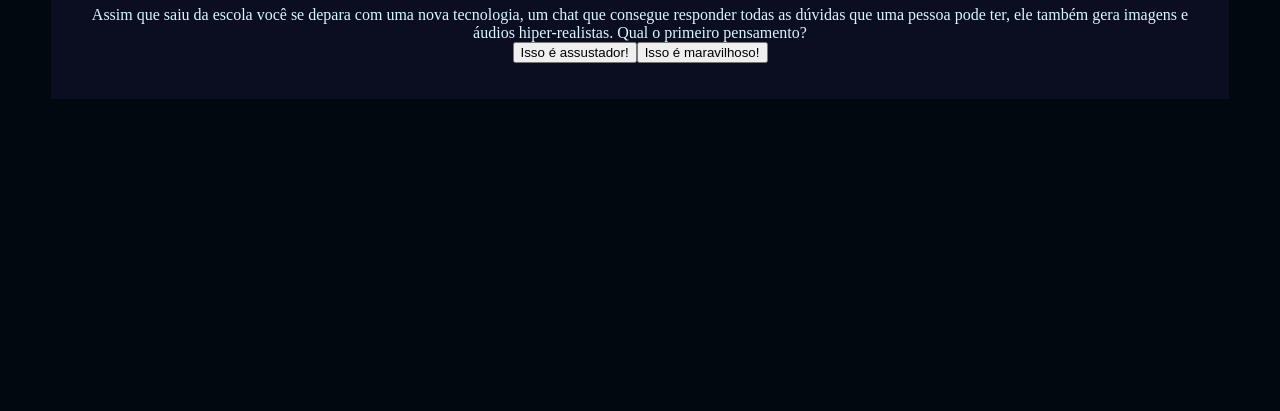
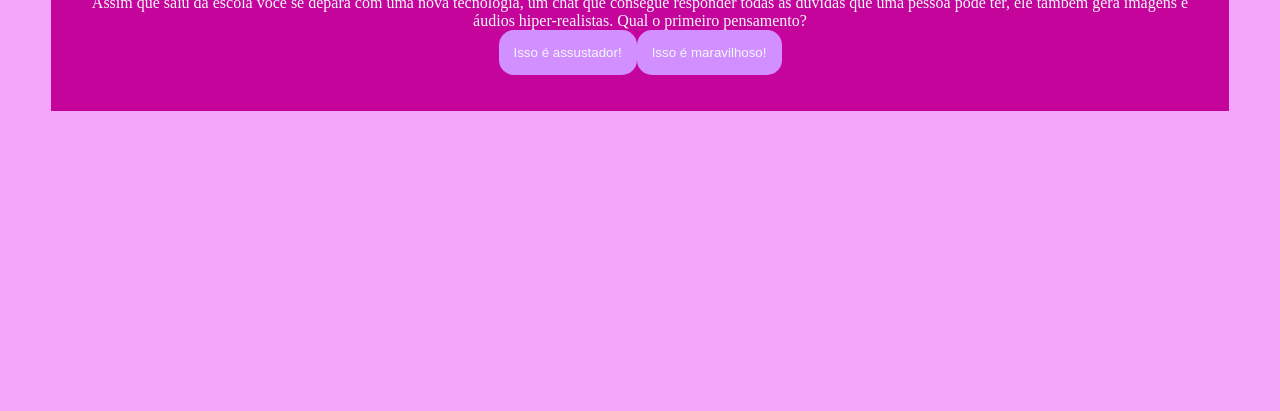
Before and after one commit to Hkrays/miss-o_IA_, a plain HTML site: page index.html in a window 1280 px wide. Shown: the part 405-816 px from the top of the page. Drawn offline with Linux system fonts and the light colour scheme.

Commit message:
Add files via upload

```diff
--- a/script.js
+++ b/script.js
@@ -8,111 +8,87 @@ const perguntas = [
     {
         enunciado: "Assim que saiu da escola você se depara com uma nova tecnologia, um chat que consegue responder todas as dúvidas que uma pessoa pode ter, ele também gera imagens e áudios hiper-realistas. Qual o primeiro pensamento?",
         alternativas: [
-
             {
-                texto:"Isso é assustador!",
-                afirmacao: "afirmação"
+                texto: "Isso é assustador!",
+                afirmacao: "No início ficou com medo do que essa tecnologia pode fazer. "
             },
-
-        {
-            texto: "Isso é maravilhoso!",
-            afirmacao: "afirmação"
-        }
-
-
+            {
+                texto: "Isso é maravilhoso!",
+                afirmacao: "Quis saber como usar IA no seu dia a dia."
+            }
         ]
     },
-
-
-
     {
         enunciado: "Com a descoberta desta tecnologia, chamada Inteligência Artificial, uma professora de tecnologia da escola decidiu fazer uma sequência de aulas sobre esta tecnologia. No fim de uma aula ela pede que você escreva um trabalho sobre o uso de IA em sala de aula. Qual atitude você toma?",
         alternativas: [
-
             {
-                texto:"Utiliza uma ferramenta de busca na internet que utiliza IA para que ela ajude a encontrar informações relevantes para o trabalho e explique numa linguagem que facilite o entendimento.",
-                afirmacao:"afirmação"
+                texto: "Utiliza uma ferramenta de busca na internet que utiliza IA para que ela ajude a encontrar informações relevantes para o trabalho e explique numa linguagem que facilite o entendimento.",
+                afirmacao: "Conseguiu utilizar a IA para buscar informações úteis."
             },
-
             {
                 texto: "Escreve o trabalho com base nas conversas que teve com colegas, algumas pesquisas na internet e conhecimentos próprios sobre o tema.",
-                afirmacao:"afirmação"
-
-
+                afirmacao: "Sentiu mais facilidade em utilizar seus próprios recursos para escrever seu trabalho."
             }
-
-
         ]
     },
     {
         enunciado: "Após a elaboração do trabalho escrito, a professora realizou um debate entre a turma para entender como foi realizada a pesquisa e escrita. Nessa conversa também foi levantado um ponto muito importante: como a IA impacta o trabalho do futuro. Nesse debate, como você se posiciona?",
         alternativas: [
-
             {
-                texto:
-                "Defende a ideia de que a IA pode criar novas oportunidades de emprego e melhorar habilidades humanas.",
-                afirmacao:"afirmação"
+                texto: "Defende a ideia de que a IA pode criar novas oportunidades de emprego e melhorar habilidades humanas.",
+                afirmacao: "Vem impulsionando a inovação na área de IA e luta para abrir novos caminhos profissionais com IA."
             },
-
             {
-                texto:
-                "Me preocupo com as pessoas que perderão seus empregos para máquinas e defendem a importância de proteger os trabalhadores.",
-                afirmacao:"afirmação"
-
-
+                texto: "Me preocupo com as pessoas que perderão seus empregos para máquinas e defendem a importância de proteger os trabalhadores.",
+                afirmacao: "Sua preocupação com as pessoas motivou a criar um grupo de estudos entre trabalhadores para discutir meios de utilização de IA de forma ética."
             }
         ]
     },
     {
         enunciado: "Ao final da discussão, você precisou criar uma imagem no computador que representasse o que pensa sobre IA. E agora?",
         alternativas: [
-
             {
                 texto: "Criar uma imagem utilizando uma plataforma de design como o Paint.",
-                afirmacao:"afirmação"
+                afirmacao: "Notou também que muitas pessoas não sabem ainda utilizar as ferramentas tradicionais e decidiu compartilhar seus conhecimentos de design utilizando ferramentas de pintura digital para iniciantes."
             },
-
             {
                 texto: "Criar uma imagem utilizando um gerador de imagem de IA.",
-                afirmacao:"afirmação"
-
-
-            },
-
-
+                afirmacao: "Acelerou o processo de criação de trabalhos utilizando geradores de imagem e agora consegue ensinar pessoas que sentem dificuldades em desenhar manualmente como utilizar também!"
+            }
         ]
     },
     {
         enunciado: "Você tem um trabalho em grupo de biologia para entregar na semana seguinte, o andamento do trabalho está um pouco atrasado e uma pessoa do seu grupo decidiu fazer com ajuda da IA. O problema é que o trabalho está totalmente igual ao do chat. O que você faz? ",
         alternativas: [
-
             {
-                texto:
-                "Escrever comandos para o chat é uma forma de contribuir com o trabalho, por isso não é um problema utilizar o texto inteiro.",
-                afirmacao:"afirmação"
+                texto: "Escrever comandos para o chat é uma forma de contribuir com o trabalho, por isso não é um problema utilizar o texto inteiro.",
+                afirmacao: "Infelizmente passou a utilizar a IA para fazer todas suas tarefas e agora se sente dependente da IA para tudo."
             },
-
             {
                 texto: "O chat pode ser uma tecnologia muito avançada, mas é preciso manter a atenção pois toda máquina erra, por isso revisar o trabalho e contribuir com as perspectivas pessoais é essencial.",
-                afirmacao:"afirmação"
-
-
-            },
-
+                afirmacao: "Percebeu que toda IA reproduz orientações baseadas na empresa que programou e muito do que o chat escrevia não refletia o que pensava e por isso sabe que os textos gerados pela IA devem servir como auxílio e não resultado final. "
+            }
         ]
     },
 ];
+
 
 let atual = 0;
 let perguntaAtual;
 let historiaFinal = "";
 
 function mostraPergunta() {
+    if (atual >= perguntas.length) {
+        mostraResultado();
+        return;
+    }
     perguntaAtual = perguntas[atual];
     caixaPerguntas.textContent = perguntaAtual.enunciado;
+    caixaAlternativas.textContent = "";
     mostraAlternativas();
 }
-function mostraAlternativas() {
+
+function mostraAlternativas(){
     for(const alternativa of perguntaAtual.alternativas) {
         const botaoAlternativas = document.createElement("button");
         botaoAlternativas.textContent = alternativa.texto;
@@ -121,11 +97,17 @@ function mostraAlternativas() {
     }
 }
 
-function respostaSelecionada(opcaoSelecionada){
-    const afirmacoes = opcaoSelecionada.afirmacoes;
-    historiaFinal = afirmacoes;
+function respostaSelecionada(opcaoSelecionada) {
+    const afirmacoes = opcaoSelecionada.afirmacao;
+    historiaFinal += afirmacoes + " ";
     atual++;
     mostraPergunta();
 }
 
+function mostraResultado() {
+    caixaPerguntas.textContent = "Em 2049...";
+    textoResultado.textContent = historiaFinal;
+    caixaAlternativas.textContent = "";
+}
+
 mostraPergunta();
--- a/style.css
+++ b/style.css
@@ -1,9 +1,9 @@
 :root {
-  --cor-fundo: #01080E;
-  --cor-principal: #0B0D20 ;
-  --cor-secundaria: #212333;
-  --cor-destaque: #2BDEFD;
-  --cor-texto: #D7F9FF;
+  --cor-fundo: #f3a5fa;
+  --cor-principal: #c5049b ;
+  --cor-secundaria: #d28fff;
+  --cor-destaque: #e1b5fa;
+  --cor-texto: #f1f8f8;
 }
 
 body {
@@ -25,3 +25,17 @@ body {
 h1{
   color: var(--cor-destaque);
  }
+
+ button{
+  background-color: var(--cor-secundaria);
+  color: var(--cor-texto);
+  border: none;
+  border-radius: 15px;
+  padding: 15px;
+  transition: background-color;
+ }
+
+ button:hover{
+  background-color: var(--cor-destaque);
+  color: var(--cor-principal);
+ }
```
